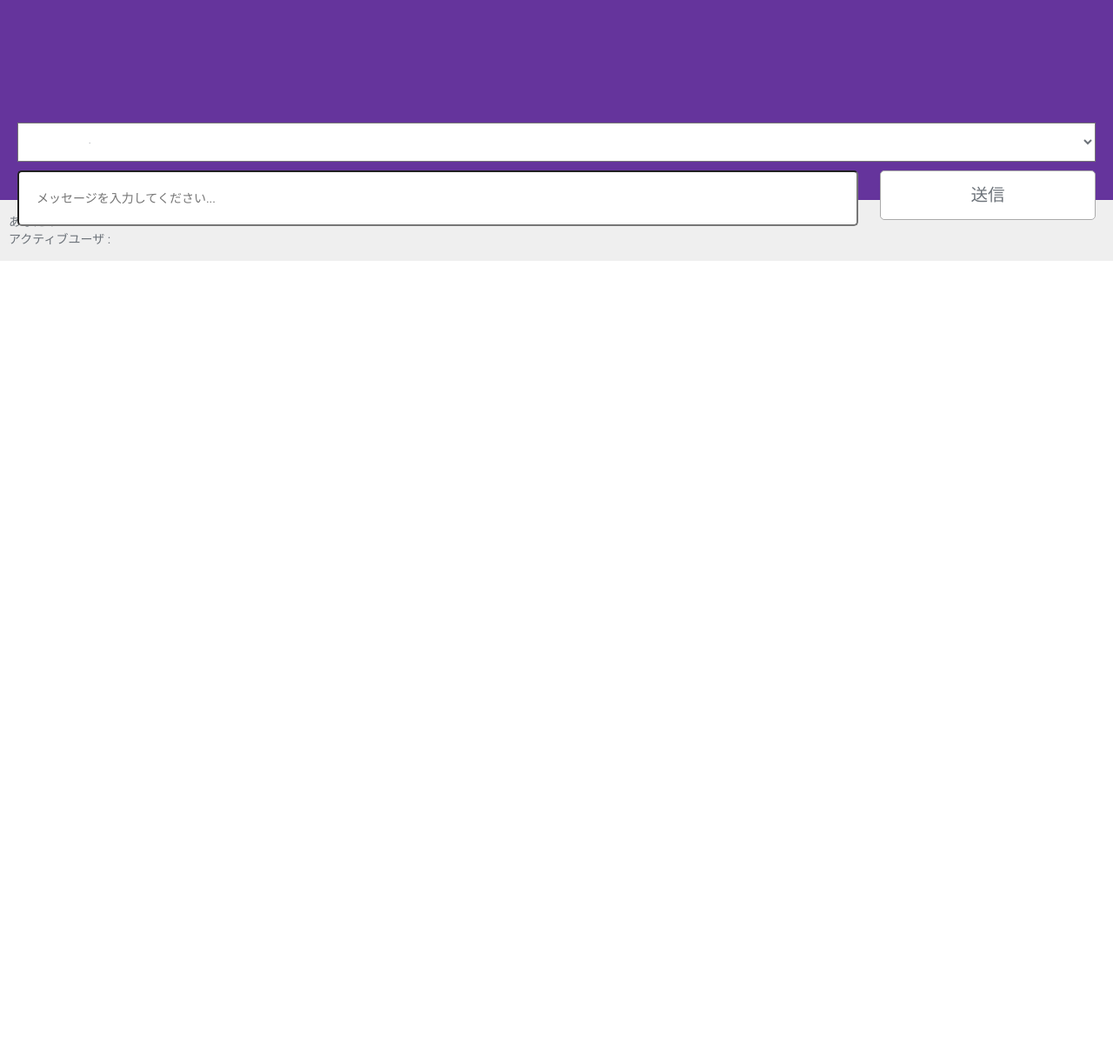
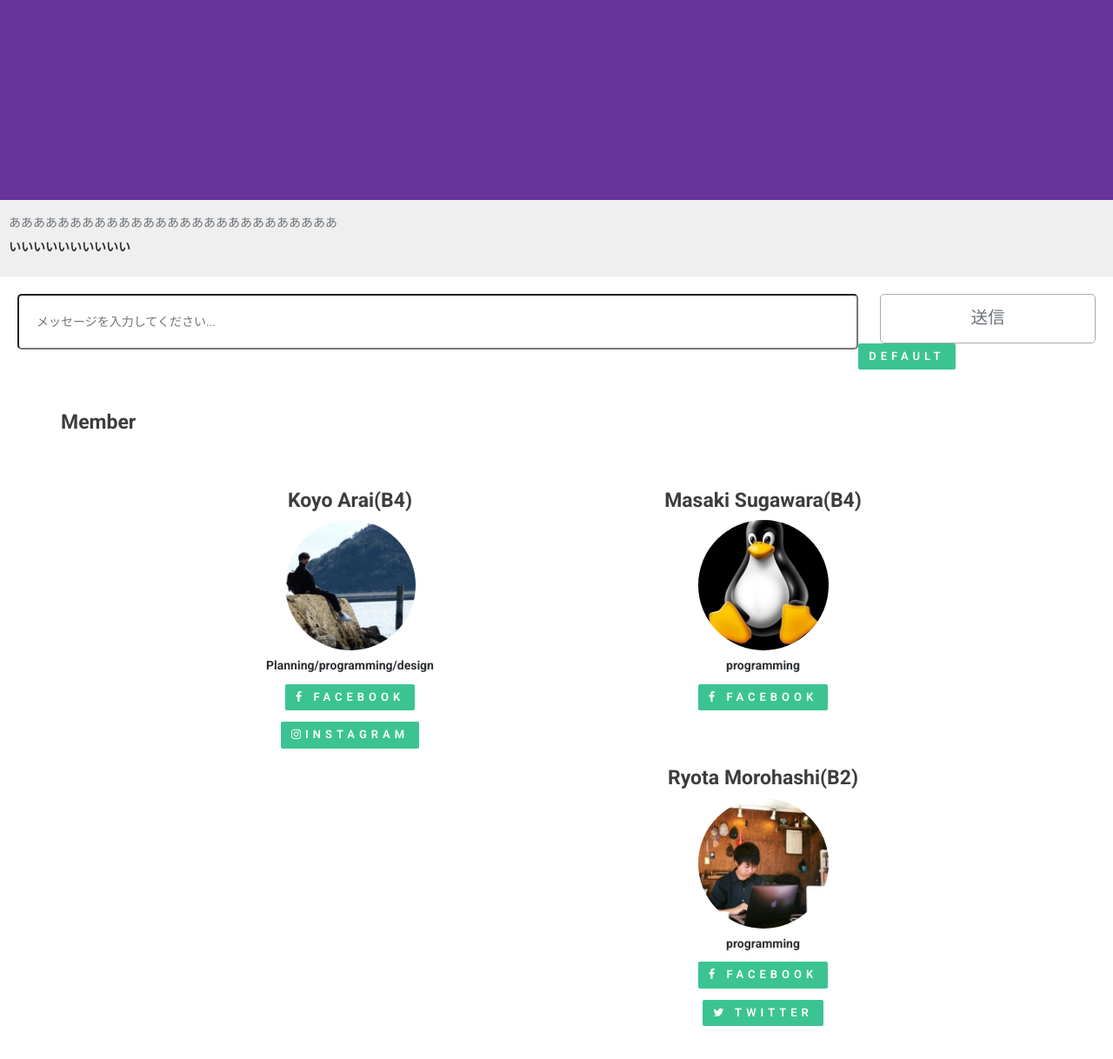
Before and after one commit to kkkkoyo/mikoshi-web, a website: page index.html in a window 1280 px wide. Shown: the part 520-1738 px from the top of the page at 87% size. Before the commit the page ends 820 px from the top, so only its background shows below. Drawn offline with nearby package versions, Linux system fonts and the light colour scheme; no server answers.

Commit message:
added profile

```diff
--- a/chat.js
+++ b/chat.js
@@ -49,7 +49,13 @@ io.on('connection', function(socket) {
 		});
 
 	});
+	socket.on('btn1', function() {
+		//io.sockets.in(channel).emit('message', msj, socket.id);
+		console.log("btn1");
 
+
+
+	});
 	//接続が切れた時に動く
 	//接続が切れたIDを全員に表示
 	socket.on('disconnect', function(e) {
--- a/css/main.css
+++ b/css/main.css
@@ -29,7 +29,6 @@ ul {
 }
 #controls {
 	position: absolute;
-	bottom: 0px;
 	left: 0px;
 	padding: 20px;
 	display: block;
@@ -97,7 +96,6 @@ h4 {
 h5 {
 	font-size: 14px;
 	color: #2d3033;
-	text-transform: uppercase;
 	font-weight: 700;
 }
 .btn {
--- a/index.html
+++ b/index.html
@@ -35,6 +35,10 @@ $(function() {
 		<!-- メッセージの中身を空にしえフォーカスする -->
 		$('#msj').val('').focus();
 		return false;
+	});
+	$('btn_1').button(function() {
+		console.log("ok!");
+		socket.emit('btn1');
 	});
 
 	<!-- チャンネルを変えた時の処理 -->
@@ -77,10 +81,10 @@ socket.on('get id', function(id) {
 		<div class="header-content clearfix"> <a class="logo" href="#">sujo.jp</a>
 			<nav class="navigation" role="navigation">
 				<ul class="primary-nav">
-					<li><a href="#inner-description">About Me</a></li>
-					<li><a href="#works">works</a></li>
-					<li><a href="#hireme">Contact</a></li>
-					<li><a href="#">hatena blog</a></li>
+					<li><a href="#inner-description">1</a></li>
+					<li><a href="#works">2</a></li>
+					<li><a href="#hireme">3</a></li>
+					<li><a href="#">4</a></li>
 				</ul>
 			</nav>
 			<a href="#" class="nav-toggle">Menu<span></span></a> </div>
@@ -99,23 +103,52 @@ socket.on('get id', function(id) {
 
 </section>
 
-
-
   <div id="info">
-    <div id="user_name">あなたのID&nbsp;:&nbsp;<p></p></div>
-    <div id="user_cnt">アクティブユーザ&nbsp;:&nbsp;<p></p></div>
+    <p>あああああああああああああああああああああああああああ</p>
+		<h5>いいいいいいいいいい</h5>
   </div>
   <ul id="message"></ul>
+
   <div id="controls">
     <form action="">
-    <select name="channel" id="channel">
-      <option value="A">チャンネルA</option>
-      <option value="B">チャンネルB</option>
-    </select>
     <input type="text" id="msj" placeholder="メッセージを入力してください...">
     <input type="submit" id="btn" value="送信">
     </form>
+		<button type="button" class="btn btn-default" id ="btn_1">Default</button>
+
  </div>
+ <section id="inner-description" class="section inner-description">
+	 <div class="container">
+		 <h1>Member</h1>
+		 <div class="col-md-3 col-md-offset-2 text-center">
+			 <h1>Koyo Arai(B4)</h1>
+
+			 <img src="img/1.jpg" alt="Mafolio">
+			 <h5>Planning/programming/design</h5>
+			 <p><a class="btn btn-social btn-fb" href="#" role="button"><i class="fa fa-facebook left"></i> Facebook</a></p>
+			 <p> <a class="btn btn-ins" href="#" role="button"><i class="fa fa-instagram left"></i>Instagram</a></p>
+		 </div>
+
+		 <div class="col-md-3 col-md-offset-2 text-center">
+			 <h1>Masaki Sugawara(B4)</h1>
+
+			 <img src="img/2.jpg" alt="Mafolio">
+			 <h5>programming</h5>
+			 <p><a class="btn btn-social btn-fb" href="#" role="button"><i class="fa fa-facebook left"></i> Facebook</a></p>
+		 </div>
+
+		 <div class="col-md-3 col-md-offset-2 text-center">
+			 <h1>Ryota Morohashi(B2)</h1>
+
+			 <img src="img/3.jpg" alt="Mafolio">
+			 <h5>programming</h5>
+			 <p><a class="btn btn-social btn-fb" href="#" role="button"><i class="fa fa-facebook left"></i> Facebook</a></p>
+			 <p><a class="btn btn-social btn-tw" href="#" role="button"><i class="fa fa-twitter left"></i> Twitter</a></p>
+
+		 </div>
+	 </div>
+ </section>
+
  <script src="https://ajax.googleapis.com/ajax/libs/jquery/1.11.3/jquery.min.js"></script>
  <script src="js/bootstrap.min.js"></script>
  <script src="js/jquery.fancybox.pack.js"></script>
```
Also changed, not shown: img/1.jpg (added), img/2.jpg (added), img/3.jpg (added).
